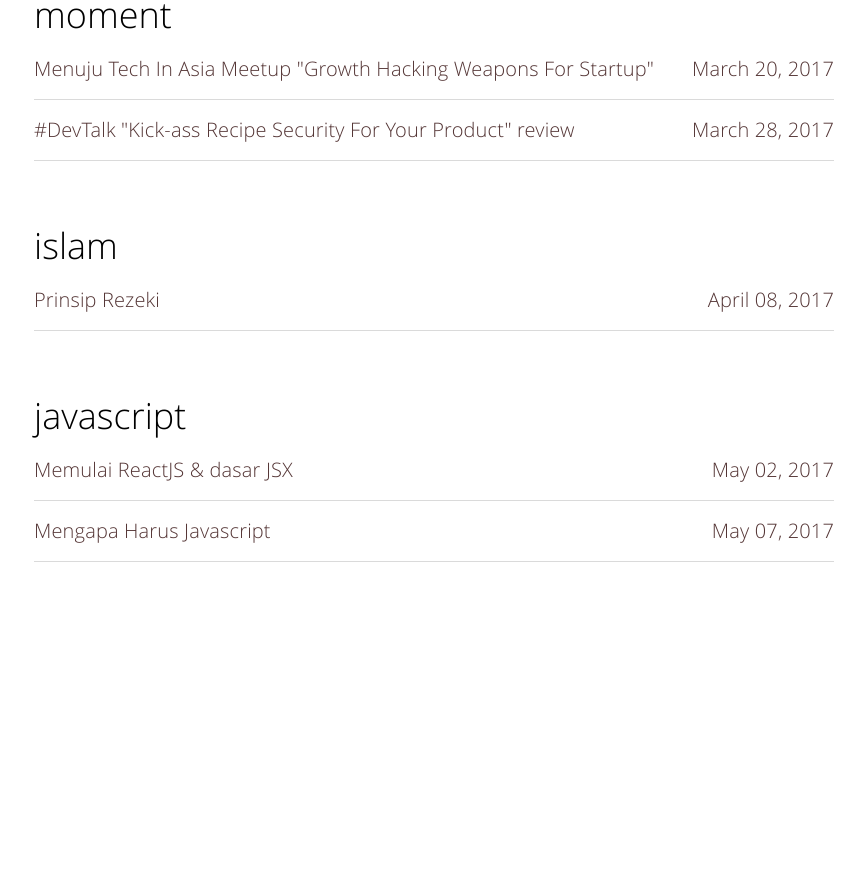
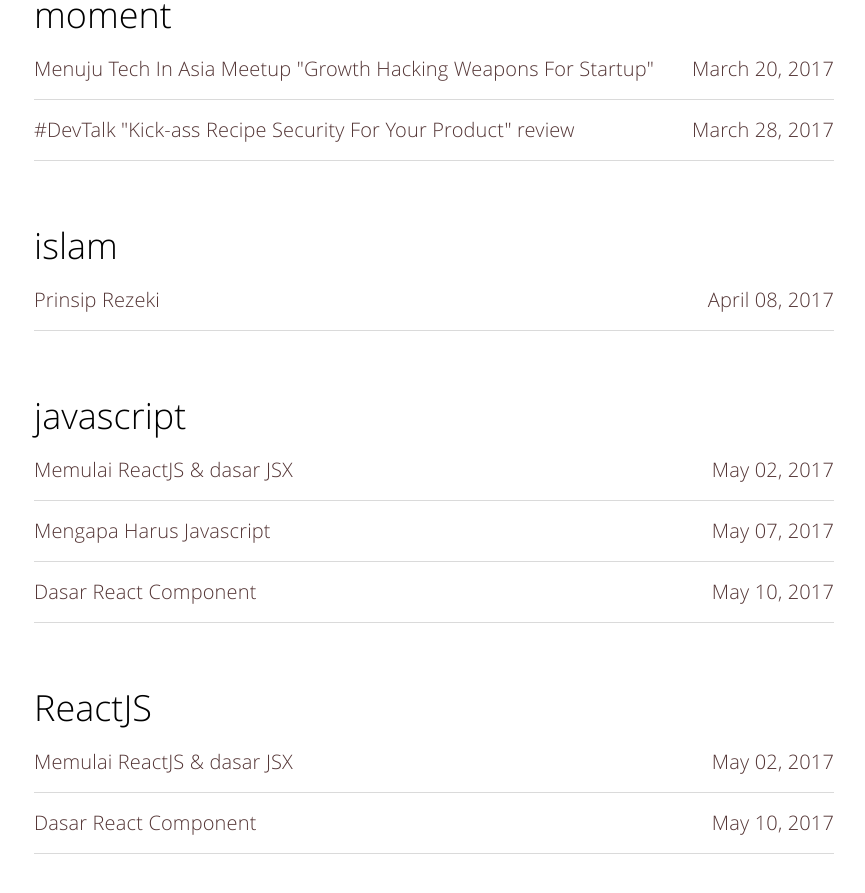
Before and after one commit to ekaprasasti/ekaprasasti.github.io, a Jekyll site: the page built from tags.html, in a window 1280 px wide and 900 px high, scrolled down 970 px. Shown: the top 893 px of the window, without its empty margins (206-1071 px from the left). Built offline with Jekyll 4.4.1, drawn with Linux system fonts in a browser that asks for light colours; before the commit the page ends 1578 px from its top, so only the background shows below that; part of the change alters nothing that is shown.

Commit message:
dasar react component

````diff
--- a/_posts/2017-05-02-memulai-reactjs-dan-dasar-jsx.md
+++ b/_posts/2017-05-02-memulai-reactjs-dan-dasar-jsx.md
@@ -5,6 +5,7 @@ image: ''
 date:   2017-05-02 00:05:03
 tags:
 - javascript
+- ReactJS
 description: ''
 categories:
 - Programming
--- /dev/null
+++ b/_posts/2017-05-10-dasar-react-component.md
@@ -0,0 +1,227 @@
+---
+layout: post
+title:  'Dasar React Component'
+image: ''
+date:   2017-05-10 00:05:03
+tags:
+- javascript
+- ReactJS
+description: ''
+categories:
+- Programming
+serie: javascript
+---
+
+![ReactJS Component](/assets/img/dasar-react-component/react-component.jpg)
+
+<p style="text-align: center;">React component illustration by <a href="https://www.kirupa.com/react/images/c_c_c_c_c_c_144.png">kirupa.com</a></p>
+
+Melanjutkan catatan saya [sebelumnya](http://ekaprasasti.com/memulai-reactjs-dan-dasar-jsx) mengenai pembelajaran ReactJS di [codecademy.com](https://www.codecademy.com/learn/react-101)
+kali ini kita akan belajar mengenai dasar dari react component. Tidak hanya mengenai react component, tapi kita juga akan sedikit mereview apa yang sudah kita pelajari di tulisan saya [sebelumnya](http://ekaprasasti.com/memulai-reactjs-dan-dasar-jsx).
+
+Sebelumnya apa sih react component itu? Jika kita membuat aplikasi dengan react kita pasti selalu menggunakan component. Component adalah potongan kode kecil yang dapat di gunakan kembali (reusable) yang bertujuan agar user interface terpisah menjadi bagian-bagian kecil dan di satukan dan di render menjadi sebuah kode HTML.
+
+## Component Class
+
+Ok sekarang kita akan langsung masuk ke contoh koding untuk membuat component class. Setiap component selalu di awali dengan component class, yang merupakan sebuah method yang dapat membuat component pada react. Untuk membuat component react kita menggunakan `React.createClass`. Perhatikan kode berikut.
+
+```javascript
+var React = require('react');
+var ReactDOM = require('react-dom');
+
+var MyComponentClass = React.createClass({
+    render: function () {
+        return <h1>Hello world</h1>;
+    }
+});
+
+ReactDOM.render(
+    <MyComponentClass />,
+    document.getElementById('app')
+);
+```
+
+Kode diatas adalah contoh sederhana dalam membuat component pada react dengan method `React.createClass` yang di simpan dalam sebuah variabel `MyComponentClass`. Tetapi sebelum kita membahas lebih jauh mengenai component class ini, untuk mereview tulisan [sebelumnya](http://ekaprasasti.com/memulai-reactjs-dan-dasar-jsx) saya juga akan menjelaskan struktur dan sintaks lain pada kode diatas.
+
+### Import React
+
+Pada baris kode pertama `var React = require('react');` akan mengembalikan sebuah object javascript yang di simpan dalam sebuah variabel yang dinamakan `React`, object ini berisi beberapa method yang dapat di gunakan pada project react kita.
+
+```javascript
+var React = require('react');
+```
+
+Pengembalian object ini disebut dengan React *library*. Pada tulisan saya [sebelumnya](http://ekaprasasti.com/memulai-reactjs-dan-dasar-jsx), kita sudah belajar bagaimana menggunakan React *library* seperti `React.createElement`. Yang memanggil elemen JSX untuk di compile. Untuk alasan ini kita harus me-*require* React *library* dan menyimpannya dalam sebuah variabel yang dinamakan `React`.
+
+### Import ReactDOM
+
+```javascript
+var ReactDOM = require('react-dom');
+```
+
+Sama seperti `require('react')`, `require('react-dom')` juga mengembalikan sebuah object javascript. Namun keduanya berisi react method yang berbeda, `require('react-dom')` di khsuskan untuk berinteraksi dengan DOM, pada kode di atas kita menggunakan method `ReactDOM.render`.
+
+### Render Component
+
+```javascript
+ReactDOM.render(
+    <MyComponentClass />,
+    document.getElementById('app')
+);
+```
+
+Pada kode diatas kita merender component react yang sudah kita buat. Untuk membuat memanggil `render` function pada sebuah component, passing component tersebut kepada method `ReactDOM.render`. `ReactDOM.render` akan menampilkan `<h1>Hello world</h1>` yang di `return` pada component class ke sebuah virtual DOM, dan akan terlihat pada browser `Hello world`.
+
+## Membuat Component Class
+
+Untuk membuat component class, kita gunakan salah satu methods dalam *library* React, `React.createClass`. Method `React.createClass` adalah merupakan salah satu method dari object yang di definisikan dari `require(‘react’)` pada baris pertama.
+
+```javascript
+var MyComponentClass = React.createClass({
+    render: function () {
+        return <h1>Hello world</h1>;
+    }
+});
+```
+
+### Component Class Naming Convesion
+
+Ketika kita membuat sebuah component class baru, kita harus menyimpannya pada sebuah variabel, sehingga kita dapat menggunakan kembali component class tersebut. Pada contoh kode di atas kita membuat component class yang di simpan pada variabel yang kita namai `MyComponentClass`.
+
+```javascript
+var MyComponentClass = React.createClass();
+```
+Nama variabel pada component class harus menggunakan huruf besar pada huruf di kata pertama. Ini merupakan *naming convention* pada react yang harus kita ikuti. Nama class harus di tulis dengan cara UpperCamelCase.
+
+### Instruksi Component Class
+
+`React.createClass` akan mengesekusi sebuah argument. Yang mana argument tersebut harus merupakan sebuah javascript object. Object ini akan berperan sebagai instruksi dan menjelaskan kepada component class bagaimana membuat react component. Pada contoh `React.createClass` akan mengambil nilai sebuah JSX. Berikut adalah object pada contoh kode di atas.
+
+```javascript
+{
+   render: function () {
+     return <h1>Hello world</h1>;
+   }
+}
+```
+
+#### Render Function
+
+Sekarang saya akan menjelaskan instruksi apa yang sebenarnya di kirimkan oleh `React.createClass`. Pertama, instruksi ini harus di simpan sebagai object. Untuk contoh kita akan membuat sebuah variabel yang berisi object.
+
+```javascript
+var instruction = {};
+```
+Hanya ada satu property yang bisa kita masukan pada object tersebut. yaitu render function. Render function adalah sebuah properti yang dapat di namai `render` dan nilainya adalah sebuah function. Istilah “render function" dapat merujuk ke keseluruhan properti, atau hanya bagian fungsi.
+
+```javascript
+var instructions = {
+    render: function() {}
+}
+```
+
+Untuk dapat merender, sebuah function harus mempunyai sebuah `return` statement. Biasanya statement ini me-*return* ekspressi JSX.
+
+```javascript
+var instructions = {
+    render: function() {
+        return <h1>hello world<h1>;
+    }
+}
+```
+
+#### Mendifinisikan Instruksi pada sebuah Function
+
+Menyimpan instruksi object ke dalam sebuah variabel seperti contoh di atas adalah cara yang baik untuk mengilustrasikan bagaimana ia bekerja, namun pada prakteknya itu sangat jarang terjadi. Biasanya kita langsung memasukan object di dalam method `React.createClass`.
+
+### Membuat Component Instance
+
+`MyComponentClass` sekarang sudah bekerja sebagai component class dan dapat di gunakan untuk membuat sebuah react component. Sebuah instance component pada react dibuat dengan hanya satu baris:
+
+```javascript
+<MyComponentClass />
+```
+
+Untuk membuat sebuah react component, kita dapat menuliskan dalam format elemen JSX. Elemen JSX bisa berupa HTML atau component instance. JSX menggunakan kapitalisasi untuk membedakan keduanya. Itulah sebabnya nama class component harus di awali dengan huruf besar. Dalam elemen JSX, huruf pertama yang di kapitalisasi itu artinya merupakan component instance bukan tag HTML.
+
+## JSX pada React Component
+
+Nah sekarang kita sudah bisa membuat sebuah component pada react. Component react biasanya me-*return* kode JSX, aturan penulisan kode JSX ini pun sama seperti yang sudah saya jelaskan pada tulisan [sebelumnya](http://ekaprasasti.com/memulai-reactjs-dan-dasar-jsx). Tapi ada beberapa hal penting yang juga mengikuti aturan penulisan pada component react.
+
+### Operasi Logika pada Render Function
+
+Function `render` harus mempunya sebuah `return` statement. Namun, tidak hanya itu kemampuannya. Function `render` juga dapat di jadikan tempat untuk menaruh kode kalkulasi sederhana ataupun sebuah proses logika. Lihat dua contoh kode berikut.
+
+```javascript
+var Random = React.createClass({
+    render: function () {
+
+        // First, some logic that must happen
+        // before rendering:
+        var n = Math.floor(Math.random()*10+1);
+
+         // Next, a return statement
+        // using that logic:
+        return <h1>The number is {n}!</h1>;
+    }
+});
+```
+
+```javascript
+var task;
+if (!apocalypse) {
+    task = "learn React.js"
+} else {
+    task = "run around"
+}
+
+return <h1>Today I am going to {task}!</h1>;
+```
+
+### Menggunakan Keyword this pada Component
+
+Keyword `this` dapat di gunakan pada React. Kita akan sering melihat `this` di dalam objet yang di *pass* pada `React.createClass`. Perhatikan contoh berikut.
+
+```javascript
+var IceCreamGuy = React.createClass({
+    food: 'ice cream',
+
+    render: function () {
+        return <h1>I like {this.food}.</h1>;
+    }
+});
+```
+
+### Event Listener di dalam Component
+
+Function render biasanya juga terdapat *event listener* seperti ini:
+
+```javascript
+render: function () {
+    return (
+        <div onHover={myFunc}> </div>
+    );
+}
+```
+
+Contoh *event handler* diatas adalah sebuah function, pada contoh di atas function *event handler* dinamakan dengan `myFunc`. Dalam React kita mendefinisikan *event handlers* sebagai property value dari sebuah instruksi pada object. Lihat contoh di bawah ini.
+
+```javascript
+React.createClass({
+    myFunc: function () {
+        alert('Stop it. Stop hovering.');
+    },
+
+    render: function () {
+        return (
+            <div onHover={this.myFunc}></div>;
+        );
+    }
+});
+```
+
+Pada contoh di atas object pada `React.createClass` mempunyai dua properti yaitu `myFunc` dan `render`. `myFunc` di gunakan sebagai event handler. `myFunc` akan di panggil setiap kali user hovers diatas `<div></div>` yang di render.
+
+## Penutup
+
+Ok, sampai sini dulu ya catatan pembelajaran saya mengenai ReactJS di [codecademy.com](https://www.codecademy.com/learn/react-101). Semoga juga bisa bermanfaat buat temen-temen programmer. Buat yang mau belajar bareng dan diskusi boleh langsung tinggalin komentarnya di bawah.
````
Also changed, not shown: assets/img/dasar-react-component/react-component.jpg (added), 2 other files.
